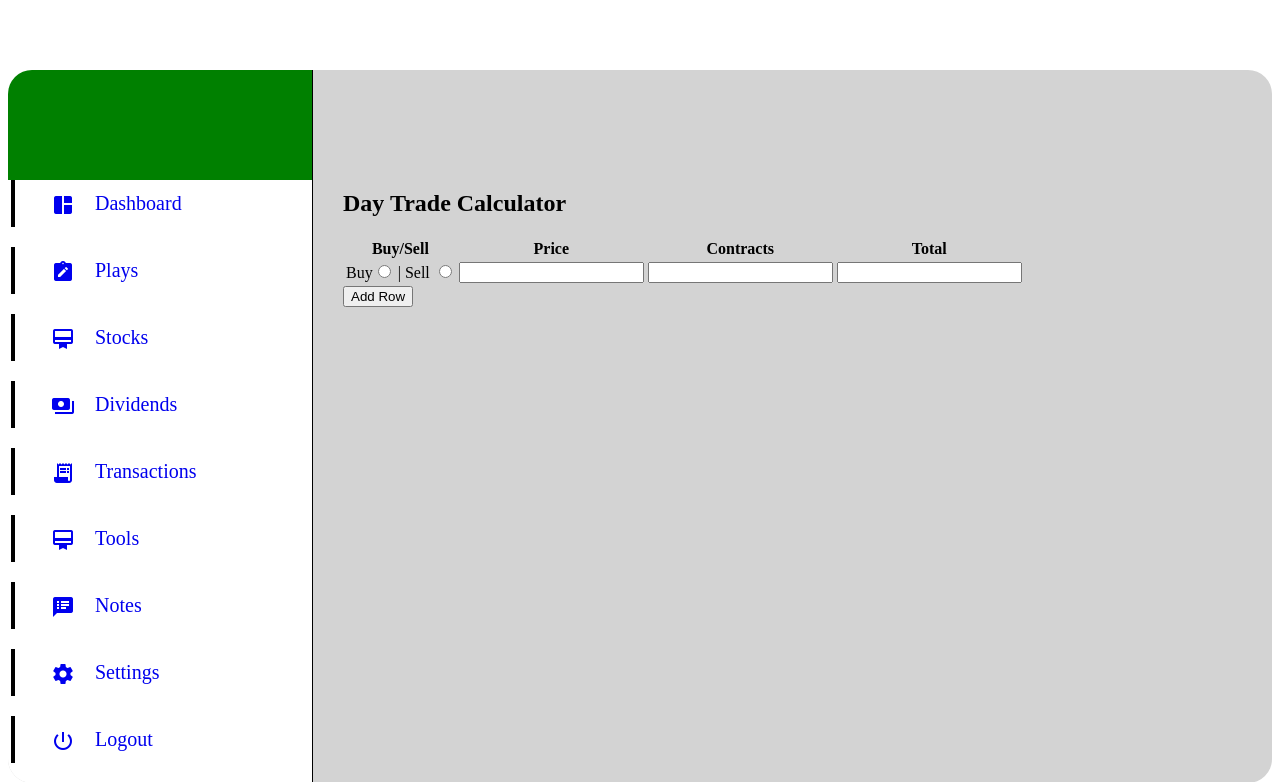
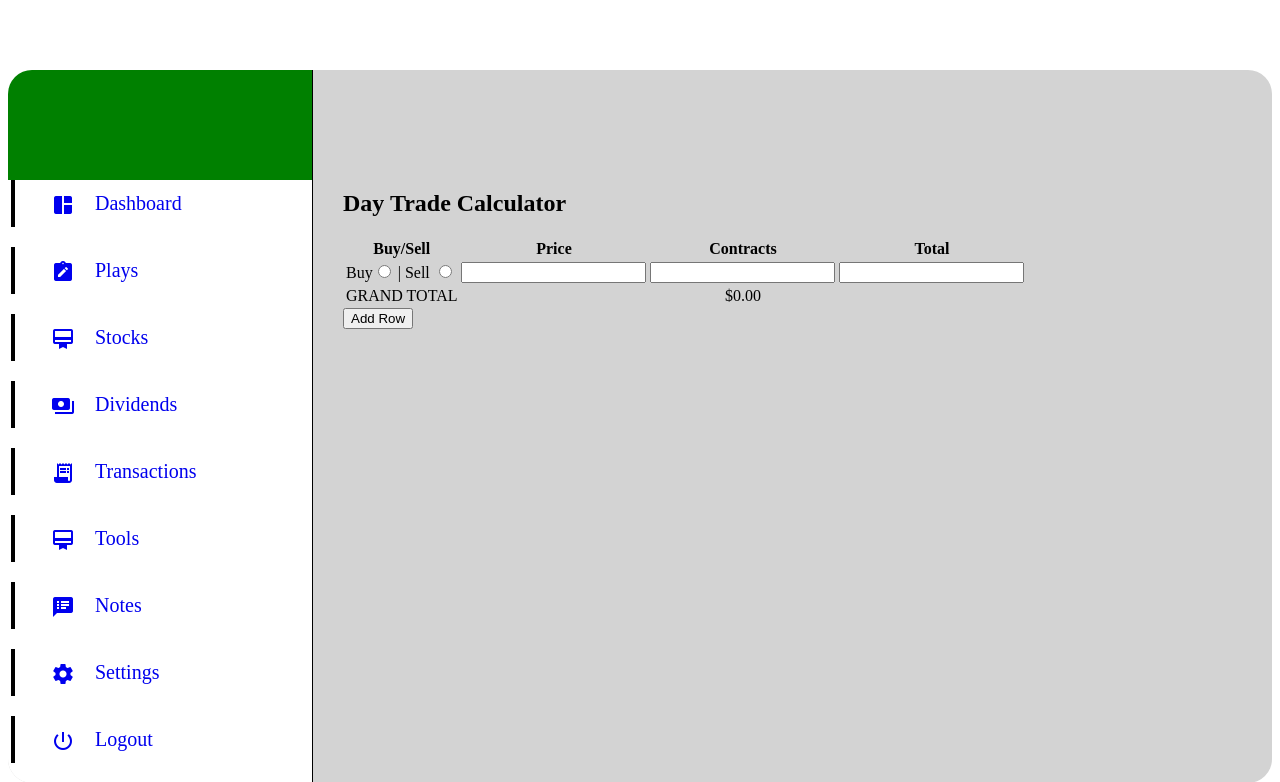
Before and after one commit to joshbyvelds/bsx-version-two, a Symfony app: template templates/tools/daytrade_calc.html.twig in a window 1280 px wide. Shown: the top 782 px of the page. Run offline with Twig, Linux system fonts and the light colour scheme; the template is opened without the code that fills it, so the values that code supplies are empty; some libraries are stand-ins or nearby versions.

Commit message:
Another hotfix for TD Calc

```diff
--- a/templates/tools/daytrade_calc.html.twig
+++ b/templates/tools/daytrade_calc.html.twig
@@ -26,7 +26,14 @@
                 <input class="total_input" type="text" readonly>
             </td>
         </tr>
-
+        <tr id="total">
+            <td>
+                GRAND TOTAL
+            </td>
+            <td id="grand_total" colspan="3" style="text-align: center;">
+                $0.00
+            </td>
+        </tr>
     </table>
 
     <button id="add_row">Add Row</button>
@@ -62,6 +69,8 @@
                    $t.val("$" + total.toFixed(2));
                }
            });
+
+           $("#grand_total").html("$" + total.toFixed(2));
         }
 
         function addRow(){
@@ -71,8 +80,9 @@
             rowHTML += "<td><input class=\"contract_input\" type=\"text\"></td>";
             rowHTML += "<td><input class=\"amount_input\" type=\"text\"></td>";
             rowHTML += "<td><input class=\"total_input\" type=\"text\" readonly></td></tr>";
+            $("#total").remove();
             $("#dt_table").append(rowHTML);
-            $("#total").remove();
+            $("#dt_table").append("<tr id=\"total\"><td>GRAND TOTAL</td><td id=\"grand_total\" colspan=\"3\" style=\"text-align: center;\">$0.00</td>");
             engageListeners();
         }
 
```
